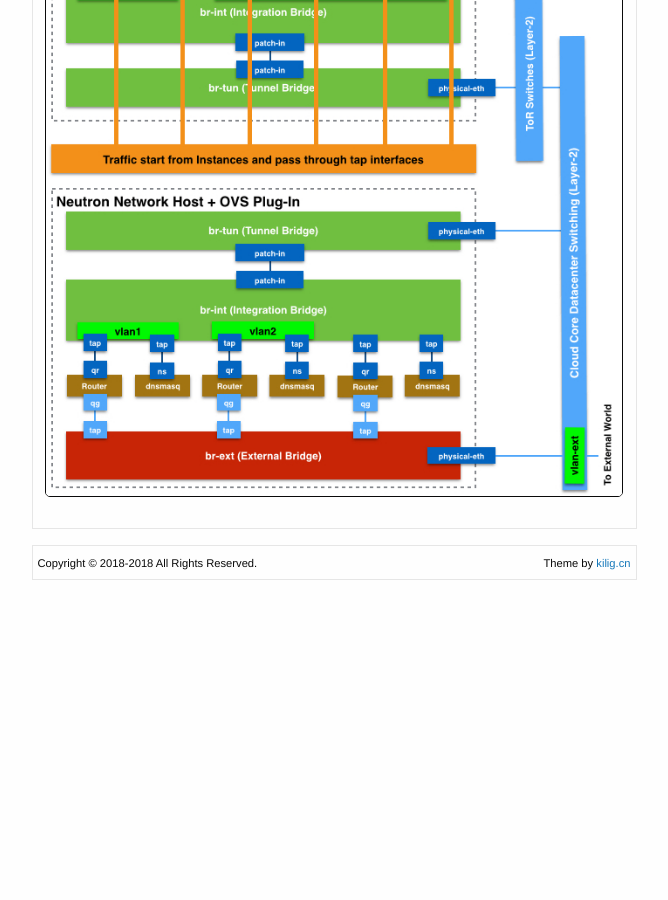
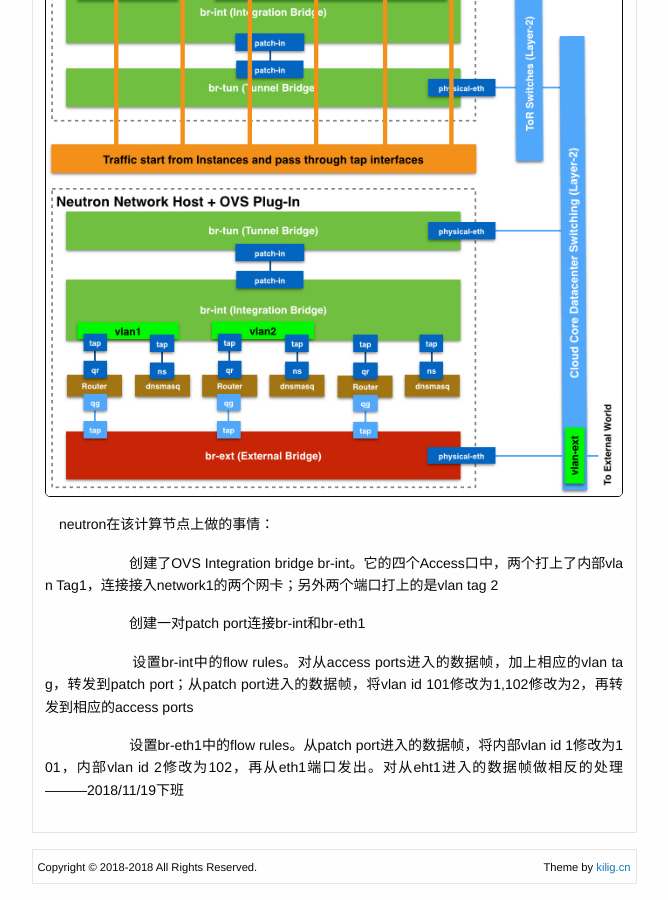
Before and after one commit to hadesleejs/hadesleejs.github.io, a Jekyll site: the page built from _posts/2018-11-19-image-say.md, in a window 1280 px wide and 900 px high, scrolled down 1124 px. Shown: the whole window, without its empty margins (306-974 px from the left). Built offline with Jekyll 4.4.1, drawn with Linux system fonts in a browser that asks for light colours; before the commit the page ends 1720 px from its top, so only the background shows below that.

Commit message:
Update 2018-11-19-image-say.md

```diff
--- a/_posts/2018-11-19-image-say.md
+++ b/_posts/2018-11-19-image-say.md
@@ -19,3 +19,14 @@ vlan网络数据帧header图
 neutron-openstack-openvswitch-router-dnsmasq-gre-kionetworks-plug-in-tap-devices-instances-nova-compute-software-defined-networks-sdn-cloud-layer-1
 
 !['数据从计算节点到网络节点']({{site.baseurl}}/images/neutron-openstack-openvswitch-router-dnsmasq-gre-kionetworks-plug-in-tap-devices-instances-nova-compute-software-defined-networks-sdn-cloud-layer-1.jpg)
+
+
+　neutron在该计算节点上做的事情：
+
+　　　　　　创建了OVS Integration bridge br-int。它的四个Access口中，两个打上了内部vlan Tag1，连接接入network1的两个网卡；另外两个端口打上的是vlan tag 2
+
+　　　　　　创建一对patch port连接br-int和br-eth1
+
+　　　　　　设置br-int中的flow rules。对从access ports进入的数据帧，加上相应的vlan tag，转发到patch port；从patch port进入的数据帧，将vlan id 101修改为1,102修改为2，再转发到相应的access ports
+
+　　　　　　设置br-eth1中的flow rules。从patch port进入的数据帧，将内部vlan id 1修改为101，内部vlan id 2修改为102，再从eth1端口发出。对从eht1进入的数据帧做相反的处理---------2018/11/19下班
```
